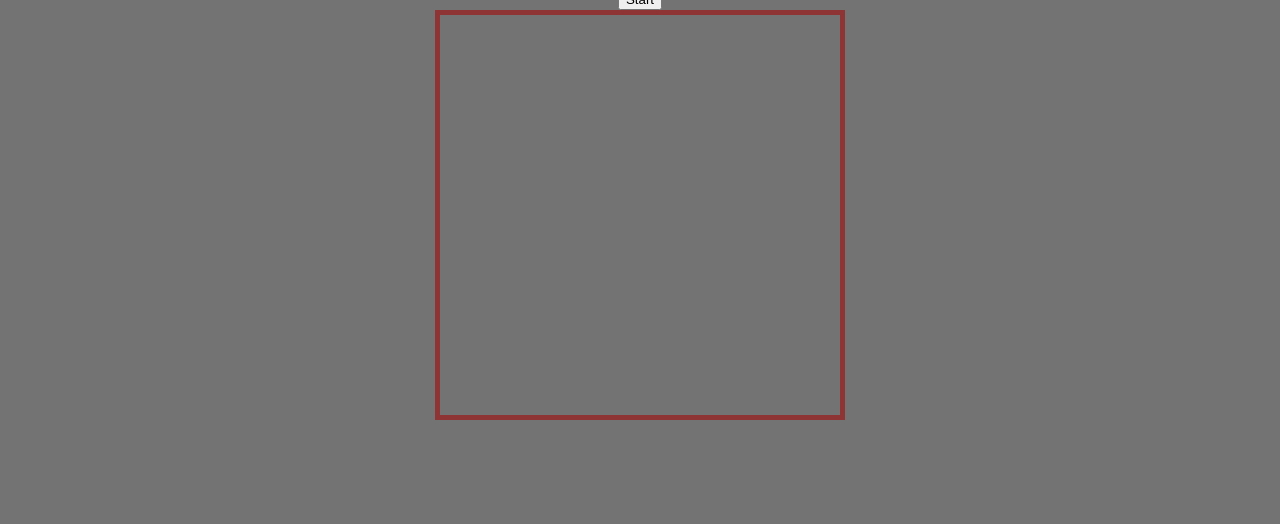
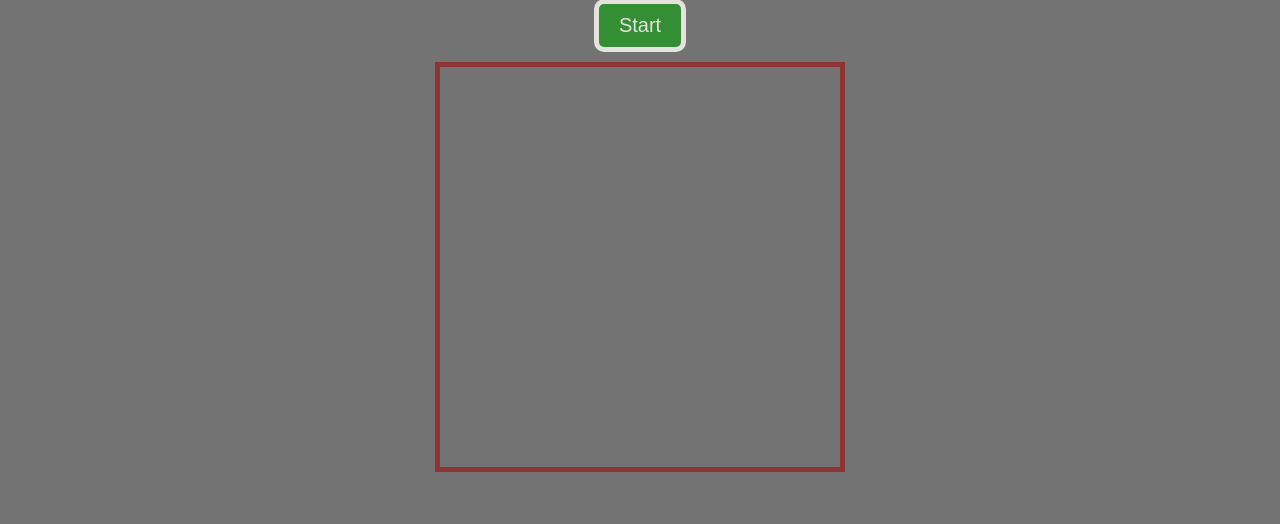
Before and after one commit to eunsongkoh/Gesture-Genius, a website: page index.html in a window 1280 px wide. Shown: the part 656-1180 px from the top of the page. Before the commit the page ends 1128 px from the top, so only its background shows below. Drawn offline with Linux system fonts and the light colour scheme.

Commit message:
style buttons

```diff
--- a/index.html
+++ b/index.html
@@ -43,14 +43,14 @@
                 webcam.stop();
             }
             document.getElementById('stop').style.display = 'none';
-            document.getElementById('start').style.display = 'block';
+            document.getElementById('start').style.display = 'inline-block';
         }
 
         async function start() {
             document.getElementById('loading-container').style.display = 'block';
             isStop = false;
             document.getElementById('start').style.display = 'none';
-            document.getElementById('stop').style.display = 'block';
+            document.getElementById('stop').style.display = 'inline-block';
             if (!isInitiated) {
                 console.log(isInitiated)
                 await init();
--- a/style.css
+++ b/style.css
@@ -18,6 +18,18 @@ body {
 button {
     margin: auto;
     text-align: center;
+    background-color: #8e3434;
+    color: #e4e2dd;
+    border: 5px solid #e4e2dd;
+    padding: 10px 20px;
+    font-size: 20px;
+    cursor: pointer;
+    border-radius: 10px;
+    margin: 10px;
+}
+
+#start {
+    background-color: #348e34;
 }
 
 canvas {
@@ -25,16 +37,21 @@ canvas {
 }
 
 .fade-in {
-    opacity: 0; /* Start with transparency */
-    animation: fadeInAnimation 1s ease-in forwards; /* Apply the animation */
+    opacity: 0;
+    /* Start with transparency */
+    animation: fadeInAnimation 1s ease-in forwards;
+    /* Apply the animation */
 }
 
 /* Define the fade-in animation */
 @keyframes fadeInAnimation {
     from {
-        opacity: 0; /* Start with transparency */
+        opacity: 0;
+        /* Start with transparency */
     }
+
     to {
-        opacity: 1; /* End with full opacity */
+        opacity: 1;
+        /* End with full opacity */
     }
 }
```
